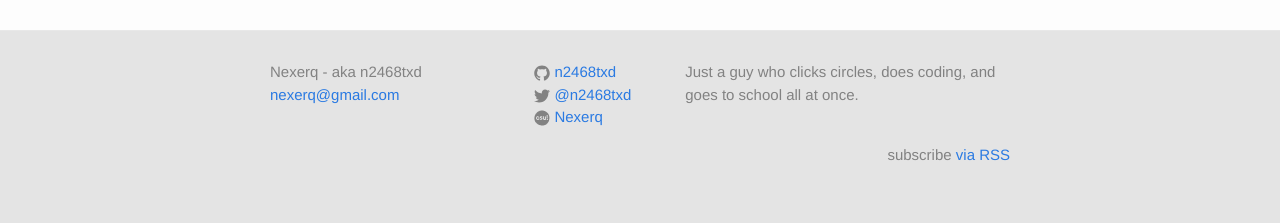
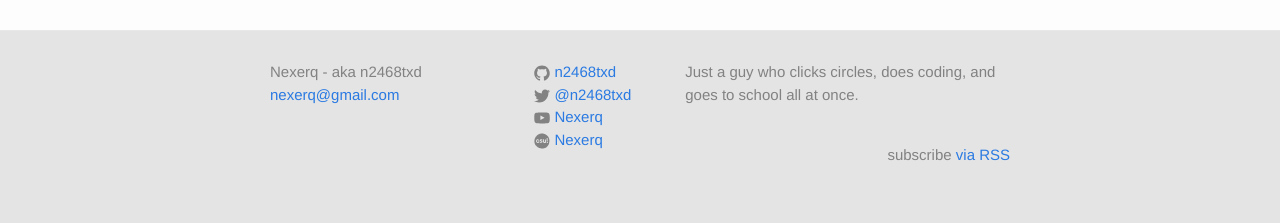
Before and after one commit to nicholastay/personal-web, a Jekyll site: the page built from index.html, in a window 1280 px wide. Shown: the part 848-1071 px from the top of the page. Built offline with Jekyll 4.4.1, drawn with Linux system fonts in a browser that asks for light colours; comment, search, counter and statistics services are not loaded.

Commit message:
YouTube link added

```diff
--- a/_config.yml
+++ b/_config.yml
@@ -8,6 +8,8 @@ twitter_username: n2468txd
 github_username:  n2468txd
 osu_username: Nexerq
 disqus_shortname: nexerq
+youtube_nickname: Nexerq # Display name
+youtube_channel_id: UCL1Ifo1tPouRGYosSm6N14w # This must be the ID in /channel/ (permalink)
 
 # Build settings
 markdown: kramdown
--- a/_includes/footer.html
+++ b/_includes/footer.html
@@ -37,6 +37,23 @@
               </span>
 
               <span class="username">@{{ site.twitter_username }}</span>
+            </a>
+          </li>
+          {% endif %}
+
+          {% if site.youtube_channel_id %}
+          <li>
+            <a href="https://youtube.com/channel/{{ site.youtube_channel_id }}">
+              <span class="icon  icon--youtube">
+                <svg viewBox="0 0 16 16">
+                  <path fill="#828282" d="M15.6,4.9c0,0-0.2-1.1-0.6-1.5c-0.6-0.6-1.3-0.6-1.6-0.7C11.3,2.6,8,2.6,8,2.6h0c0,0-3.3,0-5.4,0.2
+			c-0.3,0-1,0-1.6,0.7C0.6,3.8,0.4,4.9,0.4,4.9S0.3,6.2,0.3,7.4v1.2c0,1.3,0.2,2.5,0.2,2.5s0.2,1.1,0.6,1.5c0.6,0.6,1.4,0.6,1.7,0.7
+			C4,13.4,8,13.5,8,13.5s3.3,0,5.4-0.2c0.3,0,1,0,1.6-0.7c0.5-0.5,0.6-1.5,0.6-1.5s0.2-1.3,0.2-2.5V7.4C15.8,6.2,15.6,4.9,15.6,4.9z
+			 M6.4,10l0-4.4l4.2,2.2L6.4,10z"/>
+                </svg>
+              </span>
+
+              <span class="username">{% if site.youtube_nickname %}{{ site.youtube_nickname }}{% else %}{{ site.youtube_channel_id }}{% endif %}</span>
             </a>
           </li>
           {% endif %}
```
